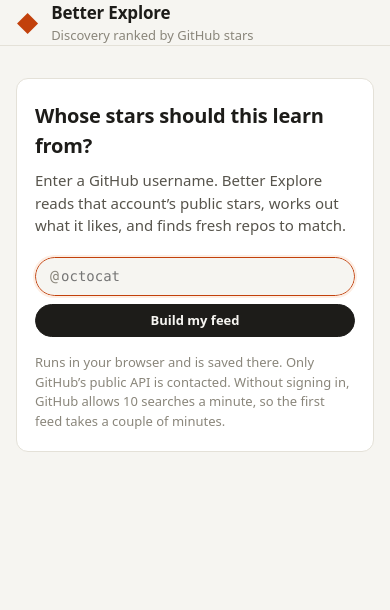
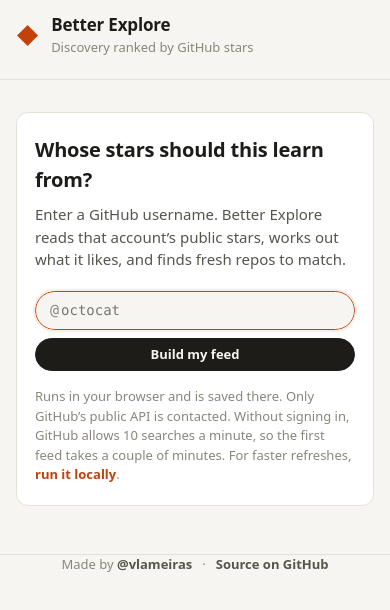
Before and after one commit to vlameiras/better-github-explore, a website with bundled scripts: page public/index.html in a window 390 px wide. Built offline with nearby package versions, Linux system fonts and the light colour scheme; files whose address does not match are found by name.

Commit message:
Add slow-scan notice, footer links and a phone-width header fix
On the hosted site, a notice explains while a scan runs that GitHub
limits searches without a token, and links to the local setup. The
handle screen links there too.

A footer links to the author's GitHub profile and the repo.

Below 600px the header actions get their own row, so the account
button no longer covers the title.

```diff
--- a/public/app.js
+++ b/public/app.js
@@ -236,6 +236,7 @@ function render() {
 
   const newCount = data.items.filter((i) => !i.dismissed && isNew(i)).length;
   renderStatus();
+  $('#slow-notice').hidden = !(refreshing && !mode.local);
   $('#refresh').disabled = refreshing;
   $('#refresh').textContent = refreshing ? 'Refreshing…' : 'Refresh';
 
@@ -270,7 +271,7 @@ function render() {
     ? refreshing
       ? mode.local
         ? 'Building your first feed. This takes under a minute.'
-        : 'Building the first feed. Without signing in, GitHub allows 10 searches a minute, so this takes a couple of minutes. Picks appear here as they’re found.'
+        : 'Building the first feed. Picks appear here as they’re found.'
       : 'No feed yet. Press Refresh to build one.'
     : ui.view === 'new'
       ? 'Nothing created in the last 48 hours matches your taste yet. Check back after the next refresh.'
--- a/public/index.html
+++ b/public/index.html
@@ -50,7 +50,8 @@
         <p class="setup-error" id="setup-error" role="alert" hidden></p>
         <p class="setup-note">
           Runs in your browser and is saved there. Only GitHub’s public API is contacted. Without signing in, GitHub
-          allows 10 searches a minute, so the first feed takes a couple of minutes.
+          allows 10 searches a minute, so the first feed takes a couple of minutes. For faster refreshes,
+          <a href="https://github.com/vlameiras/explore#local-your-own-token" target="_blank" rel="noopener">run it locally</a>.
         </p>
         <button type="button" class="link" id="setup-cancel" hidden>Cancel</button>
       </form>
@@ -76,6 +77,11 @@
             </select>
           </div>
         </div>
+        <p class="notice" id="slow-notice" role="status" hidden>
+          Scanning can take a couple of minutes here: GitHub allows only 10 searches a minute without signing in.
+          For faster refreshes,
+          <a href="https://github.com/vlameiras/explore#local-your-own-token" target="_blank" rel="noopener">run it locally</a>.
+        </p>
         <div class="active-filter" id="active-filter" hidden></div>
         <ol class="feed" id="feed"></ol>
         <p class="end" id="end" hidden>That’s everything from the last 48 hours.</p>
@@ -83,6 +89,14 @@
       </main>
     </div>
 
+    <footer class="foot">
+      <div class="wrap foot-inner">
+        <span>Made by <a href="https://github.com/vlameiras" target="_blank" rel="noopener">@vlameiras</a></span>
+        <span aria-hidden="true">·</span>
+        <a href="https://github.com/vlameiras/explore" target="_blank" rel="noopener">Source on GitHub</a>
+      </div>
+    </footer>
+
     <div class="toast" id="toast" role="status" hidden></div>
     <script type="module" src="app.js"></script>
   </body>
--- a/public/style.css
+++ b/public/style.css
@@ -202,6 +202,16 @@ input[type='search'], select {
 }
 input[type='search'] { width: 180px; }
 .active-filter { margin: -4px 0 14px; font-size: 13px; color: var(--ink-2); }
+.notice {
+  margin: -4px 0 14px;
+  padding: 9px 14px;
+  border-radius: var(--radius);
+  background: var(--chip);
+  color: var(--ink-2);
+  font-size: 13px;
+}
+.notice a, .setup-note a { color: var(--accent); font-weight: 600; text-decoration: none; }
+.notice a:hover, .setup-note a:hover { text-decoration: underline; }
 
 /* Feed */
 .feed { list-style: none; margin: 0; padding: 0; display: grid; gap: 12px; }
@@ -285,6 +295,19 @@ input[type='search'] { width: 180px; }
   text-align: center;
 }
 
+.foot { border-top: 1px solid var(--line); }
+.foot-inner {
+  display: flex;
+  flex-wrap: wrap;
+  justify-content: center;
+  gap: 4px 10px;
+  padding-block: 18px 28px;
+  font-size: 13px;
+  color: var(--ink-3);
+}
+.foot a { color: var(--ink-2); font-weight: 600; text-decoration: none; }
+.foot a:hover { color: var(--accent); text-decoration: underline; }
+
 .toast {
   position: fixed;
   left: 50%;
@@ -317,3 +340,11 @@ input[type='search'] { width: 180px; }
   .setup-card { padding: 22px 18px 20px; }
   .setup-row { flex-direction: column; }
 }
+
+/* Phones: the account button doesn't fit beside the title, so the actions take their own row. */
+@media (max-width: 600px) {
+  .top { position: static; }
+  .top-inner { flex-wrap: wrap; gap: 10px 12px; padding-block: 12px; }
+  .top-actions { width: 100%; }
+  #switch { margin-left: auto; min-width: 0; overflow: hidden; text-overflow: ellipsis; }
+}
```
